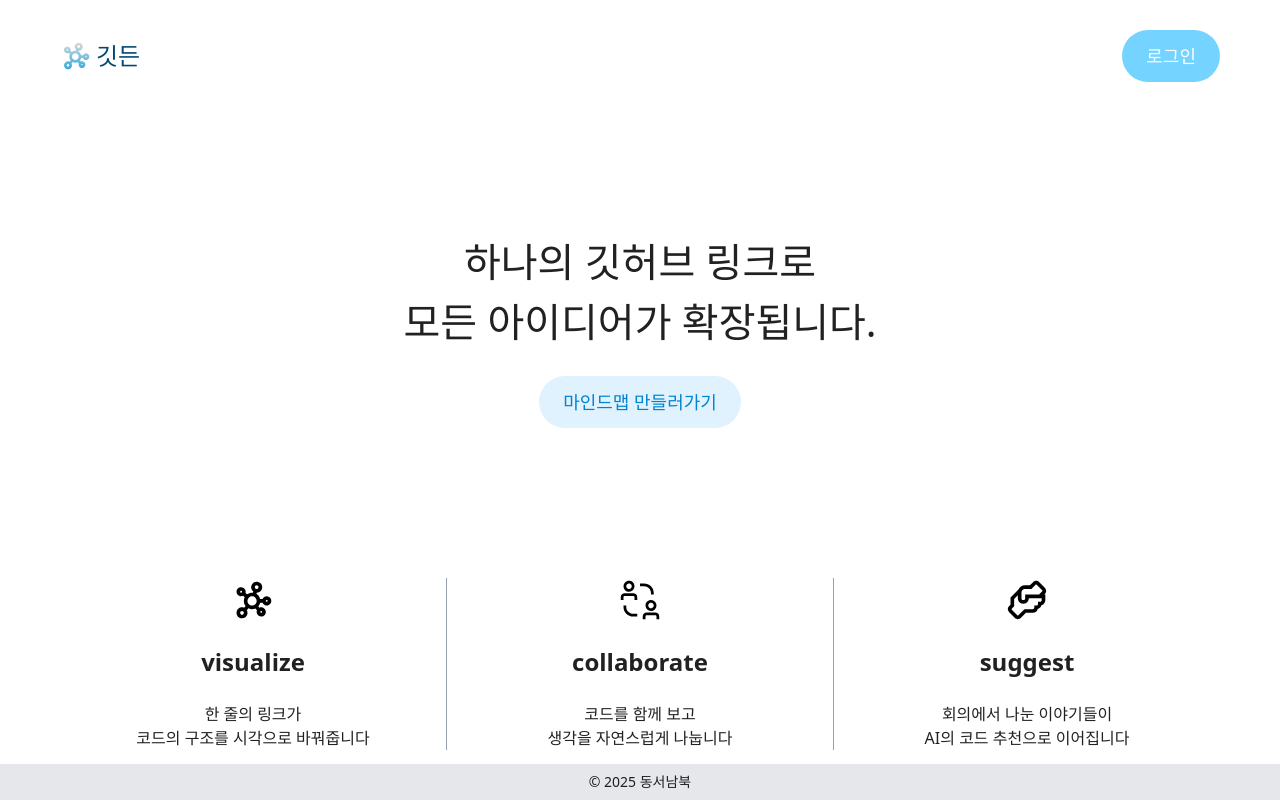
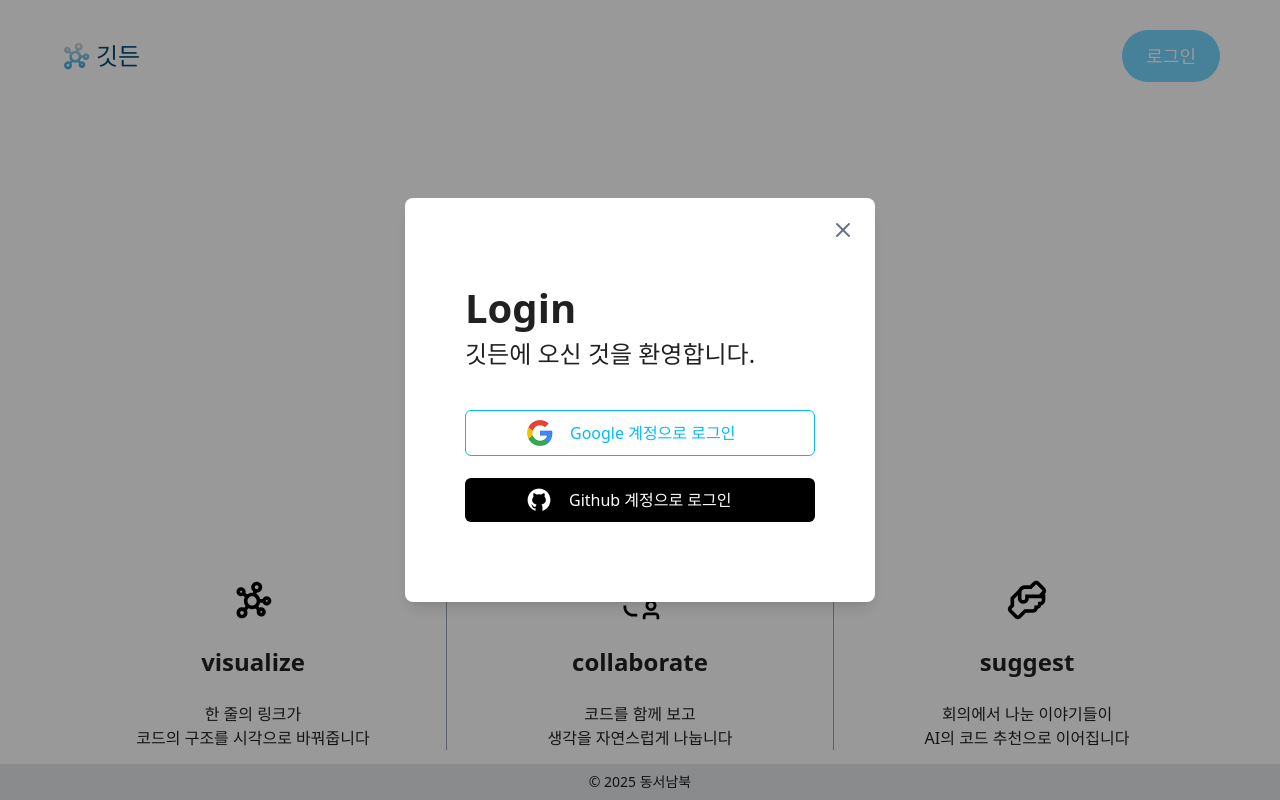
Before and after one commit to Gitdeun/gitdeun-FE, a React (Vite) app: page /login in a window 1280 px wide. Both pictures are taken after a click on the button "로그인". Built offline with nearby package versions, Linux system fonts and the light colour scheme.

Commit message:
feat : 로그인 모달창 구현완료

```diff
--- a/src/components/Header.tsx
+++ b/src/components/Header.tsx
@@ -1,6 +1,10 @@
+import { useState } from "react";
 import logo from "../assets/images/ic_logo.svg";
+import LoginModal from "./modal/LoginModal";
 
 export default function Header() {
+  const [showModal, setShowModal] = useState(false);
+
   return (
     <header className="w-full flex justify-between items-center px-[60px] py-[30px]">
       <div className="flex items-center space-x-1">
@@ -8,9 +12,14 @@ export default function Header() {
         <span className="text-2xl font-bold text-sky-900">깃든</span>
       </div>
 
-      <button className="bg-sky-300 text-white px-[24px] py-[12px] rounded-full text-lg font-bold hover:scale-105 transition-transform duration-200 ease-in-out">
+      <button
+        onClick={() => setShowModal(true)}
+        className="bg-sky-300 text-white px-[24px] py-[12px] rounded-full text-lg font-bold hover:scale-105 transition-transform duration-200 ease-in-out"
+      >
         로그인
       </button>
+
+      {showModal && <LoginModal onClose={() => setShowModal(false)} />}
     </header>
   );
 }
--- /dev/null
+++ b/src/components/modal/LoginModal.tsx
@@ -0,0 +1,38 @@
+import Github from "../../assets/images/ic_github.png";
+import Google from "../../assets/images/ic_google.png";
+import { X } from "lucide-react";
+
+interface LoginModalProps {
+  onClose: () => void;
+}
+
+export default function LoginModal({ onClose }: LoginModalProps) {
+  return (
+    <div className="fixed inset-0 bg-black/40 flex items-center justify-center z-50">
+      <div className="bg-white px-[60px] py-[80px] rounded-lg shadow-lg relative min-w-[400px]">
+        <button
+          onClick={onClose}
+          className="absolute top-5 right-5 text-gray-500 hover:text-black"
+        >
+          <X />
+        </button>
+        <div className="flex flex-col gap-[40px]">
+          <div className="flex flex-col text-left">
+            <span className="font-bold text-[40px]">Login</span>
+            <span className="font-medium text-2xl">깃든에 오신 것을 환영합니다.</span>
+          </div>
+          <div className="flex flex-col gap-[22px]">
+            <button className="border-sky-400 border font-medium flex gap-[16px] items-center rounded-md px-[60px] py-[8px] text-sky-400 w-[350px]">
+              <img src={Google} alt="Google logo" className="w-[28px] h-[28px]" />
+              Google 계정으로 로그인
+            </button>
+            <button className="font-medium flex gap-[16px] items-center rounded-md px-[60px] py-[8px] text-white bg-black w-[350px]">
+              <img src={Github} alt="Github logo" className="w-[28px] h-[28px]" />
+              Github 계정으로 로그인
+            </button>
+          </div>
+        </div>
+      </div>
+    </div>
+  );
+}
--- a/src/pages/login/Login.tsx
+++ b/src/pages/login/Login.tsx
@@ -1,8 +1,11 @@
+import { useState } from "react";
 import login1 from "../../assets/images/ic_visualize.svg";
 import login2 from "../../assets/images/ic_collaborate.svg";
 import login3 from "../../assets/images/ic_suggest.svg";
+import LoginModal from "../../components/modal/LoginModal";
 
 export default function Login() {
+  const [showModal, setShowModal] = useState(false);
 
   return (
     <div className="flex flex-col items-center w-full">
@@ -11,30 +14,52 @@ export default function Login() {
           <span className="font-bold">하나의 깃허브 링크</span>로<br />
           모든 아이디어가 확장됩니다.
         </div>
-        <button className="bg-sky-100 text-sky-600 font-bold text-lg px-[24px] py-[12px] rounded-full hover:scale-105 transition-transform duration-200">
+        <button
+          onClick={() => setShowModal(true)}
+          className="bg-sky-100 text-sky-600 font-bold text-lg px-[24px] py-[12px] rounded-full hover:scale-105 transition-transform duration-200"
+        >
           마인드맵 만들러가기
         </button>
       </div>
 
       <div className="flex gap-[28px] mt-[150px]">
+        {/* 카드 1 */}
         <div className="flex flex-col gap-6 w-[330px] items-center justify-between text-center">
           <img src={login1} alt="visualize icon" className="w-11 h-11" />
           <div className="text-2xl font-bold">visualize</div>
-          <div className="font-normal text-base">한 줄의 링크가<br/>코드의 구조를 시각으로 바꿔줍니다</div>
+          <div className="font-normal text-base">
+            한 줄의 링크가<br />
+            코드의 구조를 시각으로 바꿔줍니다
+          </div>
         </div>
+
         <div className="w-px h-[172px] bg-gray-400"></div>
+
+        {/* 카드 2 */}
         <div className="flex flex-col gap-6 w-[330px] items-center justify-between text-center">
-          <img src={login2} alt="visualize icon" className="w-11 h-11" />
+          <img src={login2} alt="collaborate icon" className="w-11 h-11" />
           <div className="text-2xl font-bold">collaborate</div>
-          <div className="font-normal text-base">코드를 함께 보고<br/>생각을 자연스럽게 나눕니다</div>
+          <div className="font-normal text-base">
+            코드를 함께 보고<br />
+            생각을 자연스럽게 나눕니다
+          </div>
         </div>
+
         <div className="w-px h-[172px] bg-gray-400"></div>
+
+        {/* 카드 3 */}
         <div className="flex flex-col gap-6 w-[330px] items-center justify-between text-center">
-          <img src={login3} alt="visualize icon" className="w-11 h-11" />
+          <img src={login3} alt="suggest icon" className="w-11 h-11" />
           <div className="text-2xl font-bold">suggest</div>
-          <div className="font-normal text-base">회의에서 나눈 이야기들이<br/>AI의 코드 추천으로 이어집니다</div>
+          <div className="font-normal text-base">
+            회의에서 나눈 이야기들이<br />
+            AI의 코드 추천으로 이어집니다
+          </div>
         </div>
       </div>
+
+      {/* 모달 조건부 렌더링 */}
+      {showModal && <LoginModal onClose={() => setShowModal(false)} />}
     </div>
   );
 }
```
Also changed, not shown: src/assets/images/ic_github.png (added), src/assets/images/ic_google.png (added).
